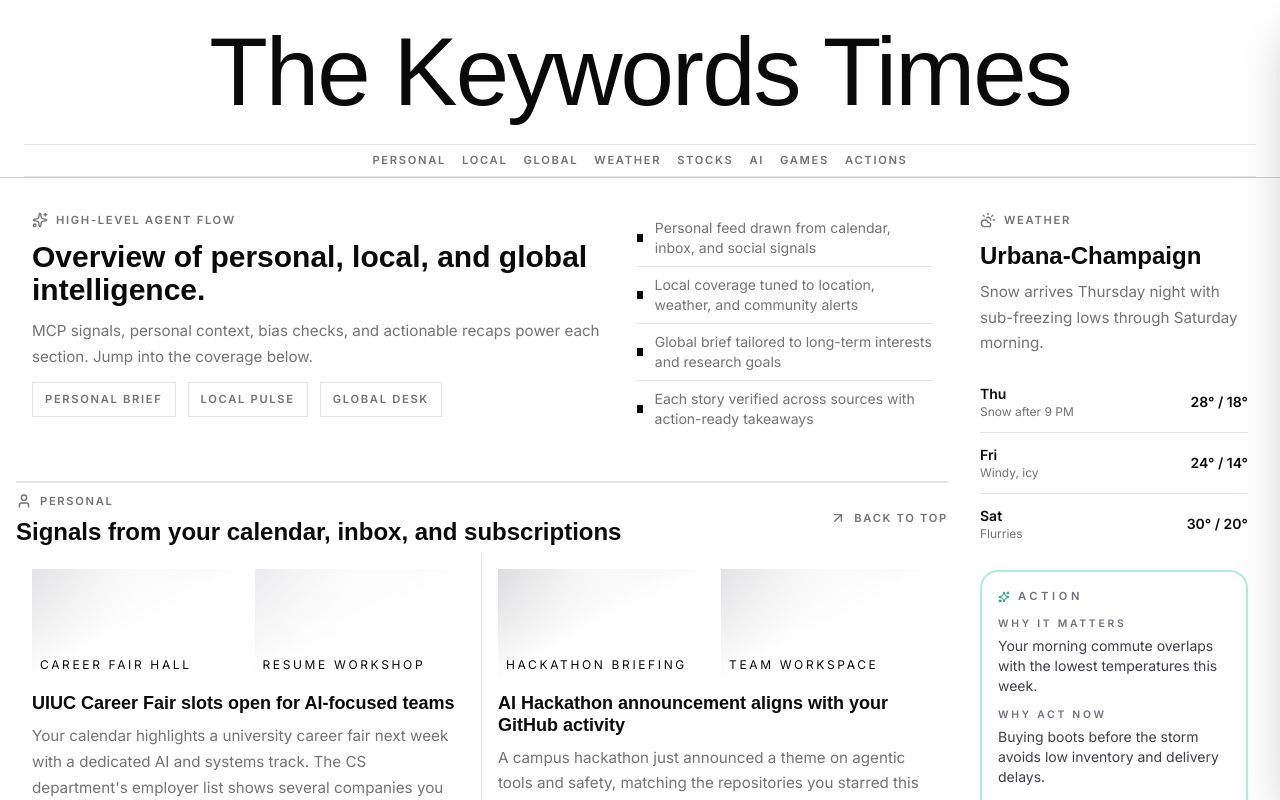
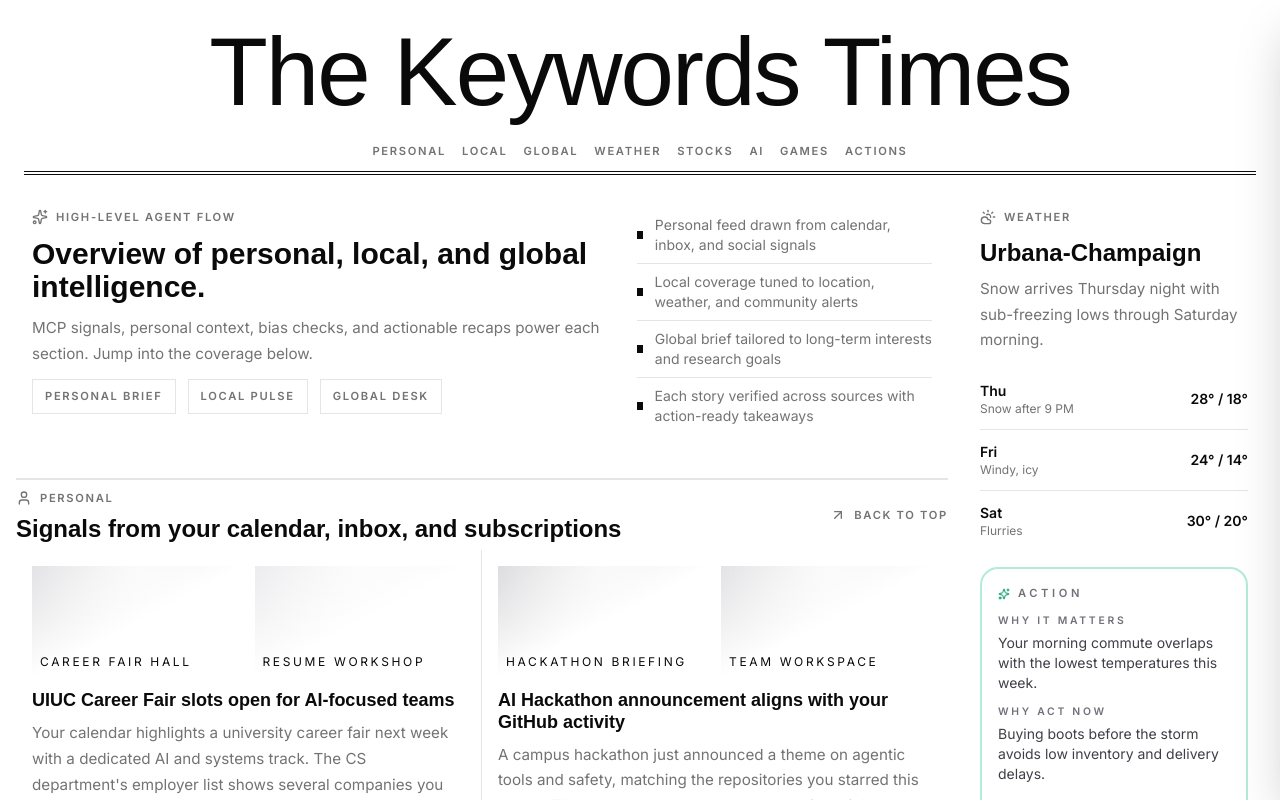
Before and after one commit to keynews-keywordshackathon/keynews, a Next.js app: page / in a window 1280 px wide. Shown: the top 800 px of the page. Built offline with nearby package versions, Linux system fonts and the light colour scheme; a web font is replaced by a local one.

Commit message:
made title area better with borders similar to nyt

```diff
--- a/app/page.tsx
+++ b/app/page.tsx
@@ -332,7 +332,7 @@ export default function Home() {
         )}
       </AnimatePresence>
 
-      <header className="relative z-10 border-b border-foreground/20 bg-transparent">
+      <header className="relative z-10 bg-transparent">
         <div className="mx-auto max-w-7xl px-6">
           <div className="grid items-center gap-4 py-6 md:grid-cols-[1fr_auto_1fr]">
             <div className="hidden items-center gap-3 text-xs text-muted-foreground md:flex">
@@ -346,7 +346,7 @@ export default function Home() {
 
             </div>
           </div>
-          <div className="flex flex-wrap items-center justify-center gap-4 border-y border-border py-2 text-xs text-muted-foreground">
+          <div className="flex flex-wrap items-center justify-center gap-4 text-xs text-muted-foreground">
             {[
               { label: "Personal", href: "#personal" },
               { label: "Local", href: "#local" },
@@ -365,6 +365,8 @@ export default function Home() {
                 {item.label}
               </Link>
             ))}
+          </div>
+          <div className="mt-3 flex items-center justify-center gap-4 border-y border-foreground/100 py-0.25">
           </div>
         </div>
       </header>
```
